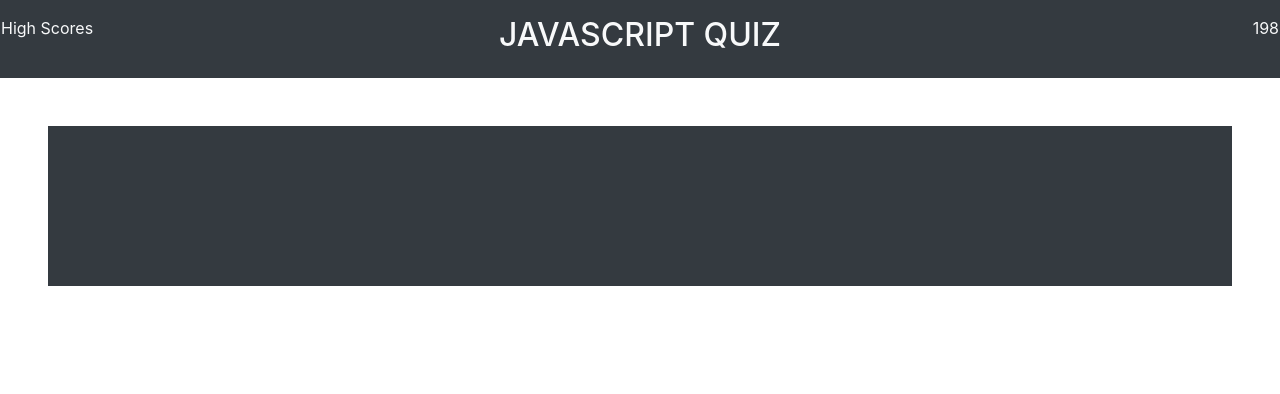
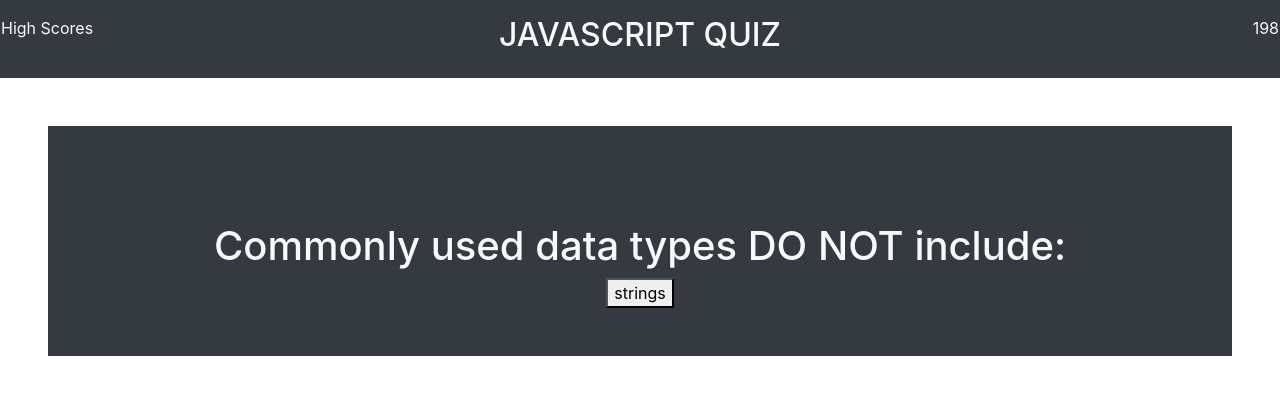
Before and after one commit to oseibonsu/oct26homework, a plain HTML site: page index.html in a window 1280 px wide. Both pictures are taken after a click on the button "START QUIZ!". Drawn offline with nearby package versions, Linux system fonts and the light colour scheme.

Commit message:
adds buttons and links questions

```diff
--- a/index.html
+++ b/index.html
@@ -27,7 +27,7 @@
         </div>
         <div class="row-12 text-center bg-dark text-light m-5 p-5">
             <div class="col-12" id="gameArea">
-                <p><button type="button" class="btn btn-primary btn-lg btn-block" id="startQuiz">START QUIZ!</button></p>
+                <button type="button" class="btn btn-primary btn-lg btn-block" id="startQuiz">START QUIZ!</button>
             </div>
         </div>
     </container>
--- a/script.js
+++ b/script.js
@@ -9,16 +9,22 @@ function startTimer() {
       timer--;
       console.log(timer);
       timerDisplay.textContent = timer;
-      document.getElementById("startQuiz").style.visibility = "hidden";
-
     }, 1000);
+    document.getElementById("startQuiz").style.visibility = "hidden";
+    addQ();
+    addA();
 
 }
 
-function addQues() {
-    var butt = document.createElement("button");
-    butt.innerText = "shitShow";
-    document.getElementById("gameArea").appendChild(butt);
+function addQ() {
+    var ques = document.createElement("h1");
+    ques.innerText = (questions[0].title);
+    document.getElementById("gameArea").appendChild(ques);
+}
+function addA() {
+    var answ = document.createElement("button");
+    answ.innerText = (questions[0].choices[0]);
+    document.getElementById("gameArea").appendChild(answ);
 }
 
 
```
